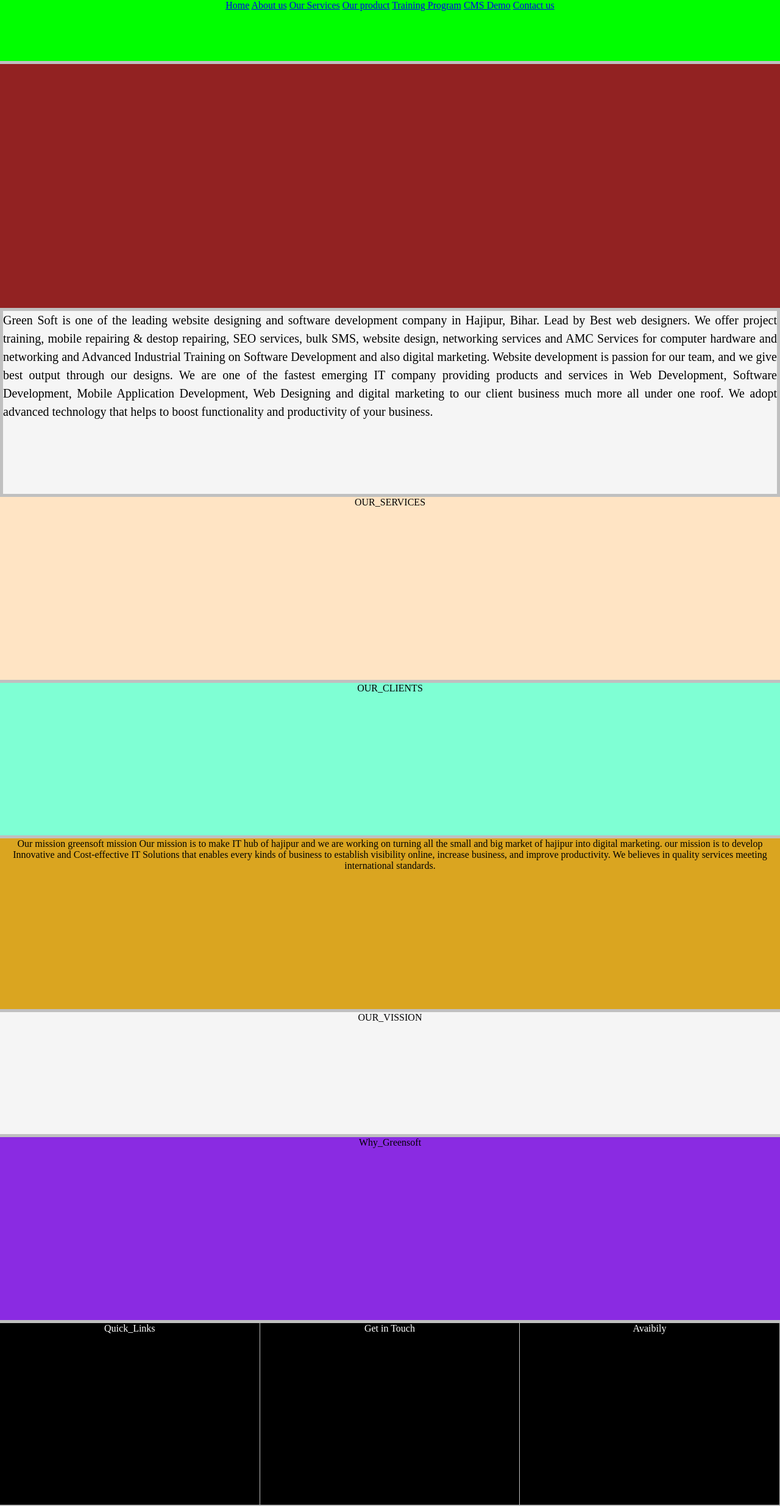
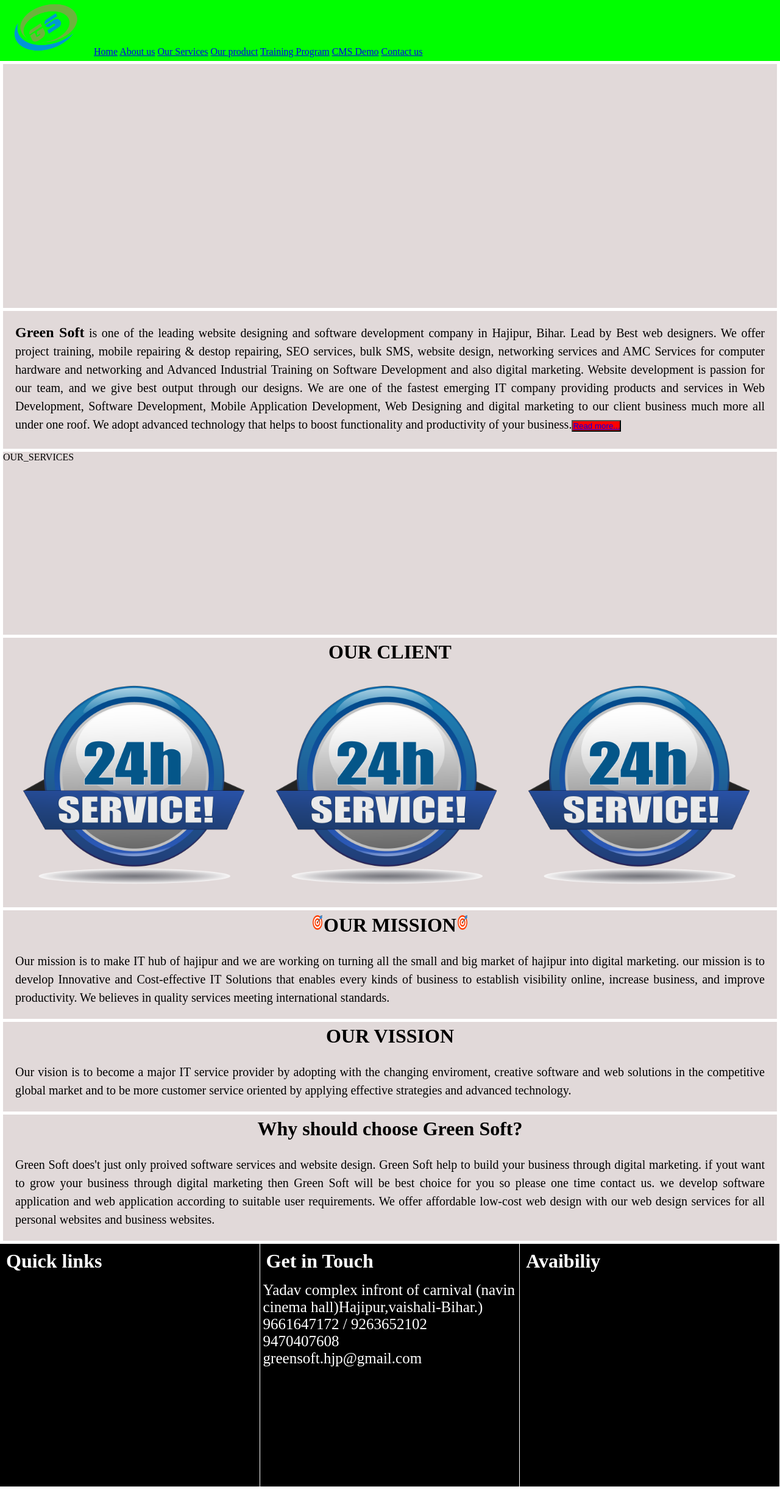
Before and after one commit to shrifaman/Green_soft, a plain HTML site: page index.html in a window 1280 px wide. Shown: the whole page at 61% size. After the commit the page ends 2440 px from the top, so only its background shows below. Drawn offline with Linux system fonts and the light colour scheme.

Commit message:
some_change

```diff
--- a/css/layout.css
+++ b/css/layout.css
@@ -1,7 +1,8 @@
 *{
     margin: 0px;
-    padding: 0;
+    padding: 0px;
 }
+/* Default css start */
 #head{
     height: 100px;
     background-color: rgb(0, 255, 0);
@@ -9,45 +10,63 @@
 }
 #slider{
     height: 400px;
+    width: calc(100% - 10px);
+    margin-left: 5px;
+    margin-right: 5px;
     margin-bottom: 5px;
-    background-color: rgb(146, 34, 34);
+    background-color: rgb(225, 217, 217);
 }
 #contant{
-    height: 300px;
+    height: auto;
     width: calc(100% - 10px);
-    background-color: whitesmoke;
     margin-bottom: 5px;
     margin-left: 5px;
     margin-right: 5px;
+    padding-bottom: 5px;
+    background-color: rgb(225, 217, 217);
 }
 #our_services{
     height: 300px;
     margin-bottom: 5px;
-    background-color: bisque;
+    margin-left: 5px;
+    margin-right: 5px;
+    margin-bottom: 5px;
+    background-color: rgb(225, 217, 217);
 }
 #our_client{
-    height: 250px;
+    height: auto;
     margin-bottom: 5px;
-    background-color: aquamarine;
+    margin-left: 5px;
+    margin-right: 5px;
+    margin-bottom: 5px;
+    background-color: rgb(225, 217, 217);
 }
 #our_mission{
-    height:280px;
+    height:auto;
     margin-bottom: 5px;
-    background-color:goldenrod;
+    margin-left: 5px;
+    margin-right: 5px;
+    margin-bottom: 5px;
+    background-color: rgb(225, 217, 217);
 }
 #our_vision{
-    height: 200px;
+    height: auto;
     margin-bottom: 5px;
-    background-color: whitesmoke;
+    margin-left: 5px;
+    margin-right: 5px;
+    margin-bottom: 5px;
+    background-color: rgb(225, 217, 217);
 }
 #why_greensoft{
-    height: 300px;
+    height: auto;
     margin-bottom: 5px;
-    background-color: blueviolet;
-
+    margin-left: 5px;
+    margin-right: 5px;
+    margin-bottom: 5px;
+    background-color: rgb(225, 217, 217);
 }
 #links{
-    height: 300px;
+    height: 400px;
     width: 100%;
 }
 .link_box{
@@ -61,83 +80,70 @@
 .link_box:first-child{
     margin-left: 0px;
 }
+/* Default css start */
 @media(max-width:1200px) and (min-width:990px){
-    #contant{
-        height: 150px;
+    #slider{
+        height: 395px;
     }
-    #our_services{
-        height: 150px;
-    }
-    #our_client{
-        height: 120px;
-    }
-    #our_mission{
-        height: 220px;
-    }
-    #why_greensoft{
-        height: 200px;
-
-    }
-    #links{
-        height: 180px;
+    .para_text{
+        font-size: 25px;
+        line-height: 35px;
     }
 }
 @media(max-width:989px) and (min-width:720px){
-    #contant{
-        height: 400px;
+    #slider{
+        height: 350px;
     }
-    #our_services{
-        height: 170px;
-    }
-    #our_client{
-        height: 170px;
-    }
-    #our_mission{
-        height: 250px;
-    }
-    #why_greensoft{
-        height: 250px;
-
-    }
-    #links{
-        height: 120px;
+    .para_text{
+        font-size: 22px;
+        line-height: 33px;
     }
 }
 @media(max-width:719px) and (min-width:420px){
     #slider{
+        height: 330px;
+    }
+    #links{
+        height: 1200px;
+    }
+    .link_box:nth-child(1){
+        height: 400px;
+        width: 100%;
+        margin-bottom: 1px;
+    }
+    .link_box:nth-child(2){
+        height: 400px;
+        width: 100%;
+        margin: 0px;
+        margin-bottom: 1px;
+    }
+    .link_box:nth-child(3){
+        height: 400px;
+        width: 100%;
+        margin: 0px;
+    }
+}
+@media(max-width:419px){
+    #slider{
         height: 300px;
     }
-    #contant{
-        height: 300px;
-    }
-    #our_services{
-        height: 200px;
-    }
-    #our_client{
-        height: 200px;
-    }
-    #our_mission{
-        height: 280px;
-    }
-    #why_greensoft{
-        height: 300px;
-
-    }
     #links{
-        height: 450px;
+        height: 1200px;
     }
     .link_box:nth-child(1){
-        height: 150px;
+        height: 400px;
         width: 100%;
-        margin-bottom: 5px;
+        margin-bottom: 1px;
     }
     .link_box:nth-child(2){
-        height: 150px;
+        height: 400px;
         width: 100%;
-        margin-bottom: 5px;
+        margin: 0px;
+        margin-bottom: 1px;
     }
     .link_box:nth-child(3){
-        height: 150px;
+        height: 400px;
         width: 100%;
+        margin: 0px;
     }
 }
--- a/css/style.css
+++ b/css/style.css
@@ -1,13 +1,34 @@
-.style{
+.heading_text{
     text-align: center;
+    padding: 5px;
 }
-.link_box{
-    text-align: center;
-    color: white;
+#button{
+    background-color: red;
 }
-.contant_text{
+.para_text{
     font-size: 20px;
     line-height: 30px;
-    word-wrap: 1px;
+    padding: 20px;
+    box-sizing: border-box;
     text-align: justify;
 }
+.link_head_text{
+    color: white;
+    padding: 10px;
+    font-family: Algerian;
+}
+#link_head_text{
+    color: white;
+    padding: 10px;
+    font-family: Algerian;
+    float: left;
+}
+.link_box_text{
+    color: white;
+    font-size: 25px;
+    padding: 5px;
+}
+.client{
+    width:calc(32.33% - 20px);
+    margin-left: 20px;
+}
--- a/index.html
+++ b/index.html
@@ -6,9 +6,10 @@
         <link rel="stylesheet" href="css\layout.css">
         <link rel="stylesheet" href="css\style.css">
     </head>
-<body bgcolor="silver">
+<body>
     <div id="wrapper">
         <div id="head" class="style">
+            <img src="images\green soft.png" width="150px" height="90px" >
             <a href="index.html">Home</a>
             <a href="abouts_us.html">About us</a>
             <a href="our_services.html">Our Services</a>
@@ -17,29 +18,54 @@
             <a href="cms_demo.html">CMS Demo</a>
             <a href="contact_us.html">Contact us</a>
         </div>
-        <div id="slider" class="style">
+        <div id="slider">
 
         </div>
-        <div id="contant" class="style">
-            <p class="contant_text">
-                Green Soft is one of the leading website designing and software development company in Hajipur, Bihar. Lead by Best web designers. We offer project training, mobile repairing & destop repairing, SEO services, bulk SMS, website design, networking services and AMC Services for computer hardware and networking and Advanced Industrial Training on Software Development and also digital marketing. Website development is passion for our team, and we give best output through our designs. We are one of the fastest emerging IT company providing products and services in Web Development, Software Development, Mobile Application Development, Web Designing and digital marketing to our client business much more all under one roof. We adopt advanced technology that helps to boost functionality and productivity of your business.
+        <div id="contant">
+            <p class="para_text">
+                <font size="5px"><strong>Green Soft</strong></font>  is one of the leading website designing and software development company in Hajipur, Bihar. Lead by Best web designers. We offer project training, mobile repairing & destop repairing, SEO services, bulk SMS, website design, networking services and AMC Services for computer hardware and networking and Advanced Industrial Training on Software Development and also digital marketing. Website development is passion for our team, and we give best output through our designs. We are one of the fastest emerging IT company providing products and services in Web Development, Software Development, Mobile Application Development, Web Designing and digital marketing to our client business much more all under one roof. We adopt advanced technology that helps to boost functionality and productivity of your business.<button id="button"><a href="abouts_us.html" >Read more...</a></button>
             </p>
         </div>
-        <div id="our_services" class="style">OUR_SERVICES</div>
-        <div id="our_client" class="style"> OUR_CLIENTS </div>
-        <div id="our_mission" class="style">
-            <p>
-                Our mission
-                greensoft mission
+        <div id="our_services">OUR_SERVICES</div>
+        <div id="our_client">
+            <h1 class="heading_text">OUR CLIENT</h1>
+            <img src="images\services.png" class="client">
+            <img src="images\services.png" class="client">
+            <img src="images\services.png" class="client">
+        </div>
+        <div id="our_mission">
+            <h1 class="heading_text"><img src="images\greensoft mission.png" height="30px" width="20px">OUR MISSION<img src="images\greensoft mission.png" height="30px" width="20px"></h1>
+            <p class="para_text">
                 Our mission is to make IT hub of hajipur and we are working on turning all the small and big market of hajipur into digital marketing. our mission is to develop Innovative and Cost-effective IT Solutions that enables every kinds of business to establish visibility online, increase business, and improve productivity. We believes in quality services meeting international standards.
             </p>
         </div>
-        <div id="our_vision" class="style"> OUR_VISSION</div>
-        <div id="why_greensoft" class="style">Why_Greensoft</div>
+        <div id="our_vision" class="style">
+            <h1 class="heading_text">OUR VISSION</h1>
+            <P class="para_text">
+                Our vision is to become a major IT service provider by adopting with the changing enviroment, creative software and web solutions in the competitive global market and to be more customer service oriented by applying effective strategies and advanced technology.
+            </P>
+        </div>
+        <div id="why_greensoft" class="style">
+            <h1 class="heading_text">Why should choose Green Soft?</h1>
+            <p class="para_text">
+                Green Soft does't just only proived software services and website design. Green Soft help to build your business through digital marketing. if yout want to grow your business through digital marketing then Green Soft will be best choice for you so please one time contact us. we develop software application and web application according to suitable user requirements. We offer affordable low-cost web design with our web design services for all personal websites and business websites.
+            </p>
+        </div>
         <div id="links">
-            <div id="quick_link" class="link_box">Quick_Links</div>
-            <div id="get_in_touch" class="link_box">Get in Touch</div>
-            <div id="avaibily" class="link_box">Avaibily</div>
+            <div id="quick_link" class="link_box"><h1 class="link_head_text">Quick links</h1>
+        </div>
+            <div id="get_in_touch" class="link_box"><h1 class="link_head_text">Get in Touch</h1>
+                <p class="link_box_text">
+                    Yadav complex infront of carnival
+                    (navin cinema hall)Hajipur,vaishali-Bihar.)<br>
+                    9661647172 / 9263652102<br>
+                    9470407608<br>
+                    greensoft.hjp@gmail.com
+                </p>
+            </div>
+            <div id="avaibily" class="link_box">
+                <h1 id="link_head_text">Avaibiliy</h1>
+            </div>
         </div>
     </div>
 </body>
```
Also changed, not shown: images/green soft.png (added), images/greensoft mission.png (added), images/services.png (added).
